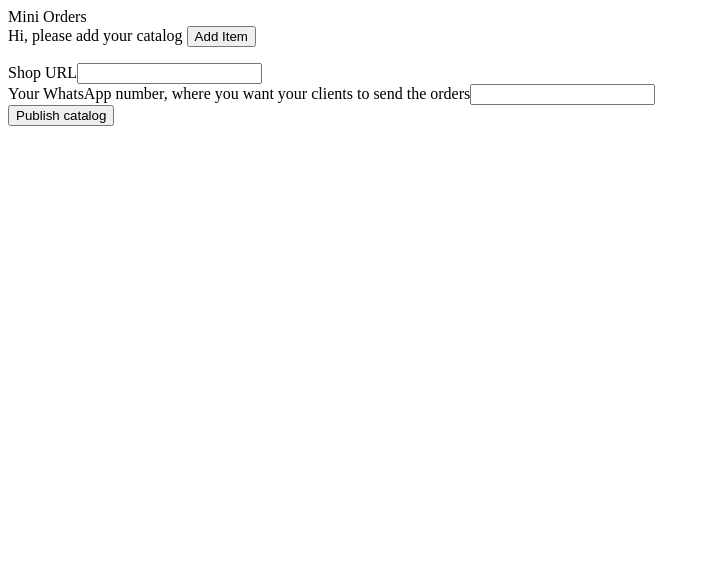
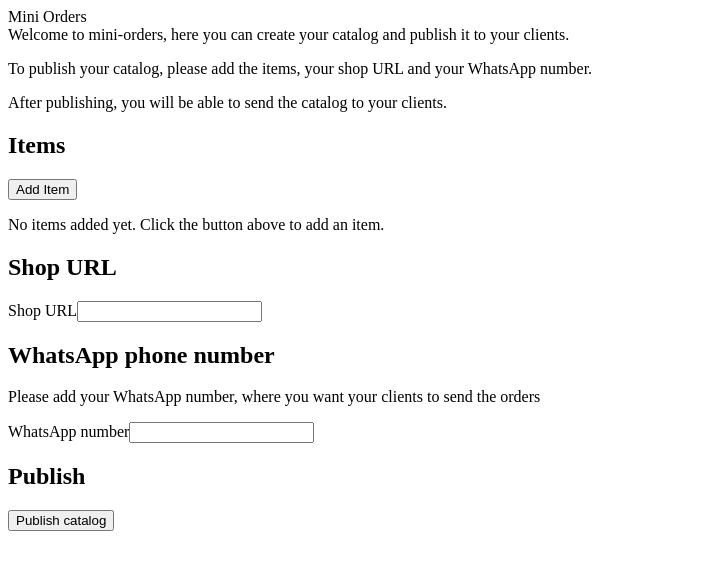
Before and after one commit to juanfrvera/mini-order, a Vue app in the folder frontend/: page / in a window 1280 px wide. Shown: the top 570 px of the page, without its empty margins (0-710 px from the left). Built offline with nearby package versions, Linux system fonts and the light colour scheme; the HTML template or start-up script is replaced by a standard one.

Commit message:
fix: styling and scripts

```diff
--- a/frontend/src/components/CatalogCreator.vue
+++ b/frontend/src/components/CatalogCreator.vue
@@ -1,5 +1,5 @@
 <script setup lang="ts">
-import type { Item } from '@/typings/item';
+import type { Item } from '@/typings/item'
 import { ref, type Ref } from 'vue'
 
 defineExpose({ getItems })
@@ -16,9 +16,8 @@
 </script>
 
 <template>
-  Hi, please add your catalog
   <button @click="createNewItemRow()">Add Item</button>
-  <ol>
+  <ol v-if="items.length">
     <li v-for="item in items" :key="item.id">
       <label>Name</label>
       <input v-model="item.name" />
@@ -30,6 +29,9 @@
       <input v-model="item.description" />
     </li>
   </ol>
+  <div v-else>
+    <p>No items added yet. Click the button above to add an item.</p>
+  </div>
 </template>
 
 <style scoped></style>
--- a/frontend/src/pages/CreateCatalog.vue
+++ b/frontend/src/pages/CreateCatalog.vue
@@ -10,29 +10,40 @@
 async function publishCatalog() {
   const items = catalogCreator.value?.getItems()
   if (items && items.length && shopUrl.value && phoneNumber.value) {
-      const response = await RequestService.publishCatalog(shopUrl.value, items, phoneNumber.value);
-      console.log(response);
+    const response = await RequestService.publishCatalog(shopUrl.value, items, phoneNumber.value)
+    console.log(response)
     const message = items
       .map((item) => `${item.name} - ${item.price} - ${item.description}`)
       .join('\n')
     alert(`Catalog published with success! Message:\n${message}`)
   } else {
-    alert('Please add items, shop URL and phone number');
+    alert('Please add items, shop URL and phone number')
   }
 }
 </script>
 
 <template>
+  Welcome to mini-orders, here you can create your catalog and publish it to your clients.
+  <p>To publish your catalog, please add the items, your shop URL and your WhatsApp number.</p>
+  <p>After publishing, you will be able to send the catalog to your clients.</p>
+
+  <h2>Items</h2>
   <CatalogCreator ref="catalogCreator"></CatalogCreator>
 
+  <h2>Shop URL</h2>
   <div>
     <label>Shop URL</label>
     <input v-model="shopUrl" />
   </div>
+
+  <h2>WhatsApp phone number</h2>
   <div>
-      <label>Your WhatsApp number, where you want your clients to send the orders</label>
+    <p>Please add your WhatsApp number, where you want your clients to send the orders</p>
+    <label>WhatsApp number</label>
     <input v-model="phoneNumber" />
   </div>
+
+  <h2>Publish</h2>
   <button @click="publishCatalog()">Publish catalog</button>
 </template>
 
```
Also changed, not shown: 1 other file (tests, documents, lock files or other folders). Lines whose indentation alone changed are shown as unchanged.
